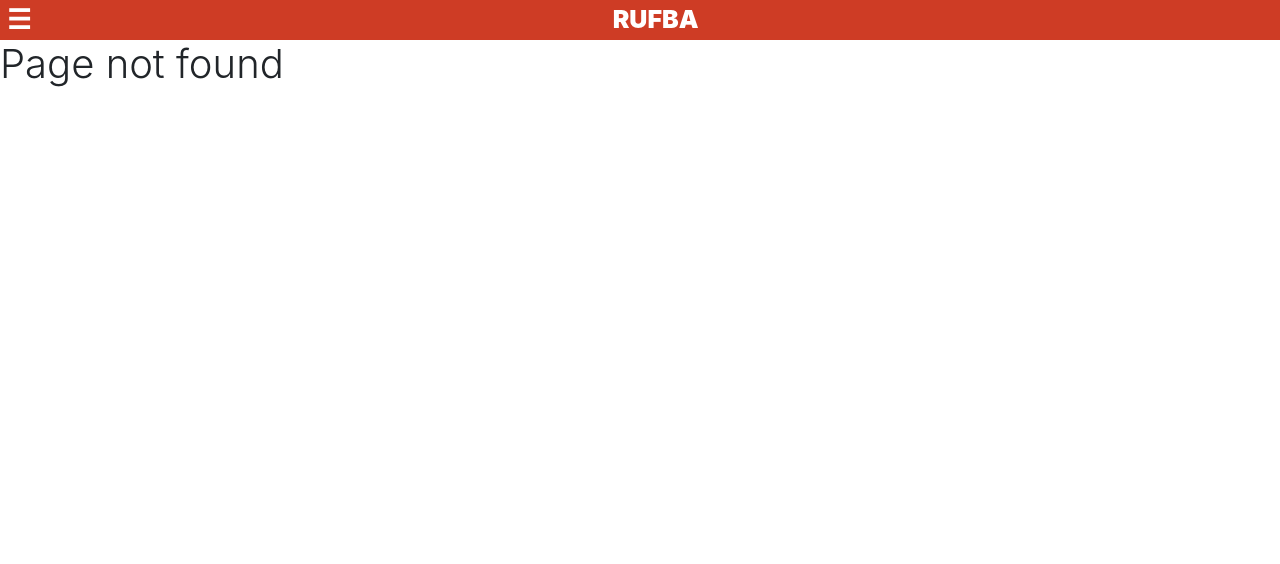
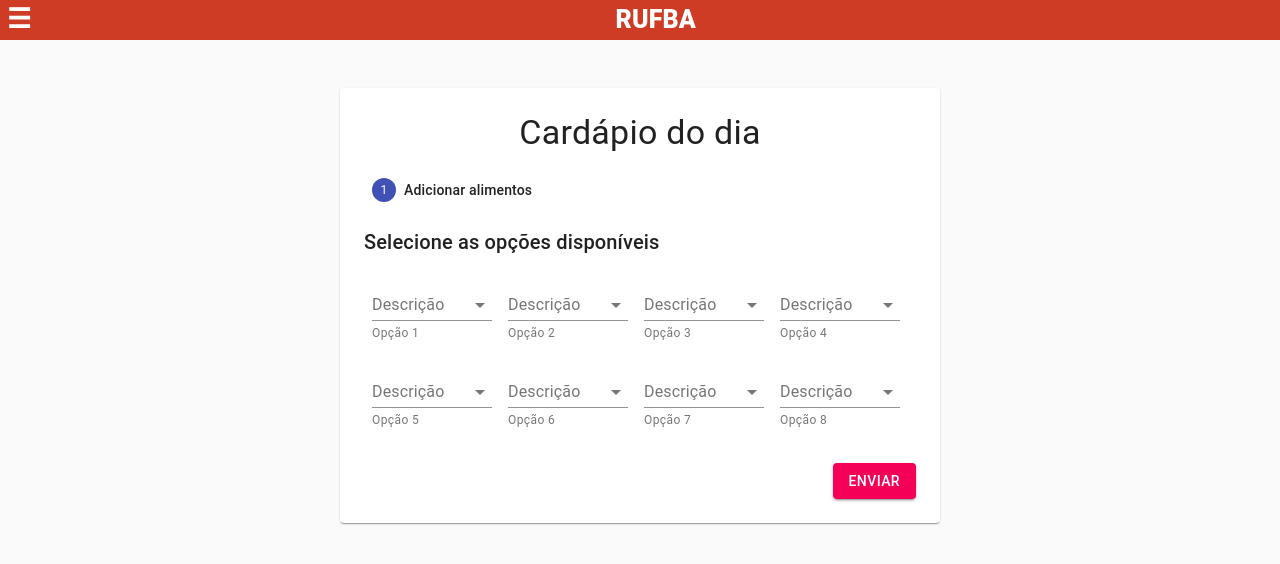
Before and after one commit to araujocristian/rufba-frontend, a React (Create React App) app: page /form in a window 1280 px wide. Before the commit this address had no page. Shown: the top 564 px of the page. Built offline with nearby package versions, Linux system fonts and the light colour scheme; what normalizr would draw is missing.

Commit message:
Add Material Ui

```diff
--- a/package.json
+++ b/package.json
@@ -4,6 +4,8 @@
   "private": true,
   "proxy": "http://localhost:3030/",
   "dependencies": {
+    "@material-ui/core": "^4.1.0",
+    "@material-ui/icons": "^4.1.0",
     "axios": "^0.18.0",
     "bootstrap": "^4.3.1",
     "humps": "^2.0.1",
--- /dev/null
+++ b/src/users/containers/FoodForm.js
@@ -0,0 +1,186 @@
+import React from 'react';
+import Grid from '@material-ui/core/Grid';
+import Typography from '@material-ui/core/Typography';
+import TextField from '@material-ui/core/TextField';
+import FormControlLabel from '@material-ui/core/FormControlLabel';
+import Checkbox from '@material-ui/core/Checkbox';
+import { makeStyles } from '@material-ui/core/styles';
+import Input from '@material-ui/core/Input';
+import OutlinedInput from '@material-ui/core/OutlinedInput';
+import FilledInput from '@material-ui/core/FilledInput';
+import InputLabel from '@material-ui/core/InputLabel';
+import MenuItem from '@material-ui/core/MenuItem';
+import FormHelperText from '@material-ui/core/FormHelperText';
+import FormControl from '@material-ui/core/FormControl';
+import Select from '@material-ui/core/Select';
+
+const useStyles = makeStyles(theme => ({
+  root: {
+    display: 'flex',
+    flexWrap: 'wrap',
+  },
+  formControl: {
+    margin: theme.spacing(1),
+    minWidth: 120,
+  },
+  selectEmpty: {
+    marginTop: theme.spacing(2),
+  },
+}));
+
+export default function AddressForm() {
+
+    const classes = useStyles();
+    const [values, setValues] = React.useState({
+      name: '',
+
+    });
+
+    const inputLabel = React.useRef(null);
+  const [labelWidth, setLabelWidth] = React.useState(0);
+
+
+
+    function handleChange(event) {
+      setValues(oldValues => ({
+        ...oldValues,
+        [event.target.name]: event.target.value,
+      }));
+    }
+
+  return (
+    <React.Fragment>
+      <Typography variant="h6" gutterBottom>
+        Selecione as opções disponíveis
+      </Typography>
+      <FormControl className={classes.formControl} >
+        <InputLabel htmlFor="name-disabled">Descrição</InputLabel>
+        <Select
+          value={values.name}
+          onChange={handleChange}
+          input={<Input name="name" id="opcao-1" />}
+        >
+          <MenuItem value="">
+            <em>None</em>
+          </MenuItem>
+          <MenuItem value="feijao">Feijão</MenuItem>
+          <MenuItem value="arroz">Arroz</MenuItem>
+          <MenuItem value="macarrao">Macarrão</MenuItem>
+        </Select>
+        <FormHelperText>Opção 1</FormHelperText>
+      </FormControl>
+      <FormControl className={classes.formControl} >
+        <InputLabel htmlFor="name-disabled">Descrição</InputLabel>
+        <Select
+          value={values.name}
+          onChange={handleChange}
+          input={<Input name="name" id="opcao-1" />}
+        >
+          <MenuItem value="">
+            <em>None</em>
+          </MenuItem>
+          <MenuItem value="feijao">Feijão</MenuItem>
+          <MenuItem value="arroz">Arroz</MenuItem>
+          <MenuItem value="macarrao">Macarrão</MenuItem>
+        </Select>
+        <FormHelperText>Opção 2</FormHelperText>
+      </FormControl>
+      <FormControl className={classes.formControl} >
+        <InputLabel htmlFor="name-disabled">Descrição</InputLabel>
+        <Select
+          value={values.name}
+          onChange={handleChange}
+          input={<Input name="name" id="opcao-1" />}
+        >
+          <MenuItem value="">
+            <em>None</em>
+          </MenuItem>
+          <MenuItem value="feijao">Feijão</MenuItem>
+          <MenuItem value="arroz">Arroz</MenuItem>
+          <MenuItem value="macarrao">Macarrão</MenuItem>
+        </Select>
+        <FormHelperText>Opção 3</FormHelperText>
+      </FormControl>
+      <FormControl className={classes.formControl} >
+        <InputLabel htmlFor="name-disabled">Descrição</InputLabel>
+        <Select
+          value={values.name}
+          onChange={handleChange}
+          input={<Input name="name" id="opcao-1" />}
+        >
+          <MenuItem value="">
+            <em>None</em>
+          </MenuItem>
+          <MenuItem value="feijao">Feijão</MenuItem>
+          <MenuItem value="arroz">Arroz</MenuItem>
+          <MenuItem value="macarrao">Macarrão</MenuItem>
+        </Select>
+        <FormHelperText>Opção 4</FormHelperText>
+      </FormControl>
+      <FormControl className={classes.formControl} >
+        <InputLabel htmlFor="name-disabled">Descrição</InputLabel>
+        <Select
+          value={values.name}
+          onChange={handleChange}
+          input={<Input name="name" id="opcao-1" />}
+        >
+          <MenuItem value="">
+            <em>None</em>
+          </MenuItem>
+          <MenuItem value="feijao">Feijão</MenuItem>
+          <MenuItem value="arroz">Arroz</MenuItem>
+          <MenuItem value="macarrao">Macarrão</MenuItem>
+        </Select>
+        <FormHelperText>Opção 5</FormHelperText>
+      </FormControl>
+      <FormControl className={classes.formControl} >
+        <InputLabel htmlFor="name-disabled">Descrição</InputLabel>
+        <Select
+          value={values.name}
+          onChange={handleChange}
+          input={<Input name="name" id="opcao-1" />}
+        >
+          <MenuItem value="">
+            <em>None</em>
+          </MenuItem>
+          <MenuItem value="feijao">Feijão</MenuItem>
+          <MenuItem value="arroz">Arroz</MenuItem>
+          <MenuItem value="macarrao">Macarrão</MenuItem>
+        </Select>
+        <FormHelperText>Opção 6</FormHelperText>
+      </FormControl>
+      <FormControl className={classes.formControl} >
+        <InputLabel htmlFor="name-disabled">Descrição</InputLabel>
+        <Select
+          value={values.name}
+          onChange={handleChange}
+          input={<Input name="name" id="opcao-1" />}
+        >
+          <MenuItem value="">
+            <em>None</em>
+          </MenuItem>
+          <MenuItem value="feijao">Feijão</MenuItem>
+          <MenuItem value="arroz">Arroz</MenuItem>
+          <MenuItem value="macarrao">Macarrão</MenuItem>
+        </Select>
+        <FormHelperText>Opção 7</FormHelperText>
+      </FormControl>
+      <FormControl className={classes.formControl} >
+        <InputLabel htmlFor="name-disabled">Descrição</InputLabel>
+        <Select
+          value={values.name}
+          onChange={handleChange}
+          input={<Input name="name" id="opcao-1" />}
+        >
+          <MenuItem value="">
+            <em>None</em>
+          </MenuItem>
+          <MenuItem value="feijao">Feijão</MenuItem>
+          <MenuItem value="arroz">Arroz</MenuItem>
+          <MenuItem value="macarrao">Macarrão</MenuItem>
+        </Select>
+        <FormHelperText>Opção 8</FormHelperText>
+      </FormControl>
+    </React.Fragment>
+  );
+}
--- /dev/null
+++ b/src/users/containers/Form.js
@@ -0,0 +1,120 @@
+import React from 'react';
+import { makeStyles } from '@material-ui/core/styles';
+import CssBaseline from '@material-ui/core/CssBaseline';
+import Paper from '@material-ui/core/Paper';
+import Stepper from '@material-ui/core/Stepper';
+import Step from '@material-ui/core/Step';
+import StepLabel from '@material-ui/core/StepLabel';
+import Button from '@material-ui/core/Button';
+import Typography from '@material-ui/core/Typography';
+import FoodForm from './FoodForm';
+
+
+const useStyles = makeStyles(theme => ({
+  appBar: {
+    position: 'relative',
+  },
+  layout: {
+    width: 'auto',
+    marginLeft: theme.spacing(2),
+    marginRight: theme.spacing(2),
+    [theme.breakpoints.up(600 + theme.spacing(2) * 2)]: {
+      width: 600,
+      marginLeft: 'auto',
+      marginRight: 'auto',
+    },
+  },
+  paper: {
+    marginTop: theme.spacing(3),
+    marginBottom: theme.spacing(3),
+    padding: theme.spacing(2),
+    [theme.breakpoints.up(600 + theme.spacing(3) * 2)]: {
+      marginTop: theme.spacing(6),
+      marginBottom: theme.spacing(6),
+      padding: theme.spacing(3),
+    },
+  },
+  stepper: {
+    padding: theme.spacing(3, 0),
+  },
+  buttons: {
+    display: 'flex',
+    justifyContent: 'flex-end',
+  },
+  button: {
+    marginTop: theme.spacing(3),
+    marginLeft: theme.spacing(1),
+  },
+}));
+
+const steps = ['Adicionar alimentos'];
+
+function getStepContent(step) {
+  switch (step) {
+    case 0:
+      return <FoodForm />;
+    default:
+      throw new Error('Unknown step');
+  }
+}
+
+export default function Checkout() {
+  const classes = useStyles();
+  const [activeStep, setActiveStep] = React.useState(0);
+
+  const handleNext = () => {
+    setActiveStep(activeStep + 1);
+  };
+
+  const handleBack = () => {
+    setActiveStep(activeStep - 1);
+  };
+
+  return (
+    <React.Fragment>
+      <CssBaseline />
+      <main className={classes.layout}>
+        <Paper className={classes.paper}>
+          <Typography component="h1" variant="h4" align="center">
+            Cardápio do dia
+          </Typography>
+          <Stepper activeStep={activeStep} className={classes.stepper}>
+            {steps.map(label => (
+              <Step key={label}>
+                <StepLabel>{label}</StepLabel>
+              </Step>
+            ))}
+          </Stepper>
+          <React.Fragment>
+            {activeStep === steps.length ? (
+              <React.Fragment>
+                <Typography variant="h5" gutterBottom>
+                  Obrigado por sua contribuição.
+                </Typography>
+              </React.Fragment>
+            ) : (
+              <React.Fragment>
+                {getStepContent(activeStep)}
+                <div className={classes.buttons}>
+                  {activeStep !== 0 && (
+                    <Button onClick={handleBack} className={classes.button}>
+                      Back
+                    </Button>
+                  )}
+                  <Button
+                    variant="contained"
+                    color="secondary"
+                    onClick={handleNext}
+                    className={classes.button}
+                  >
+                    {activeStep === steps.length - 1 ? 'Enviar' : 'Next'}
+                  </Button>
+                </div>
+              </React.Fragment>
+            )}
+          </React.Fragment>
+        </Paper>
+      </main>
+    </React.Fragment>
+  );
+}
--- a/src/users/index.js
+++ b/src/users/index.js
@@ -6,10 +6,11 @@ import ProfilePage from "./components/ProfilePage";
 import UserValidate from './containers/UserValidate';
 import UnauthenticatedRedirect from './containers/UnauthenticatedRedirect';
 import userLoggedInConnector from './connectors/userLoggedInConnector';
+import Form from './containers/Form';
 
 
 import reducer from "./reducer";
 
 export default reducer;
 
-export { RegistrationPage, LoginPage, LogoutPage, ProfilePage, UserValidate, UnauthenticatedRedirect, userLoggedInConnector };
+export { RegistrationPage, LoginPage, LogoutPage, ProfilePage, UserValidate, UnauthenticatedRedirect, userLoggedInConnector, Form };
```
Also changed, not shown: src/routes.js (+6 -1 lines), 2 other files (tests, documents, lock files or other folders).
